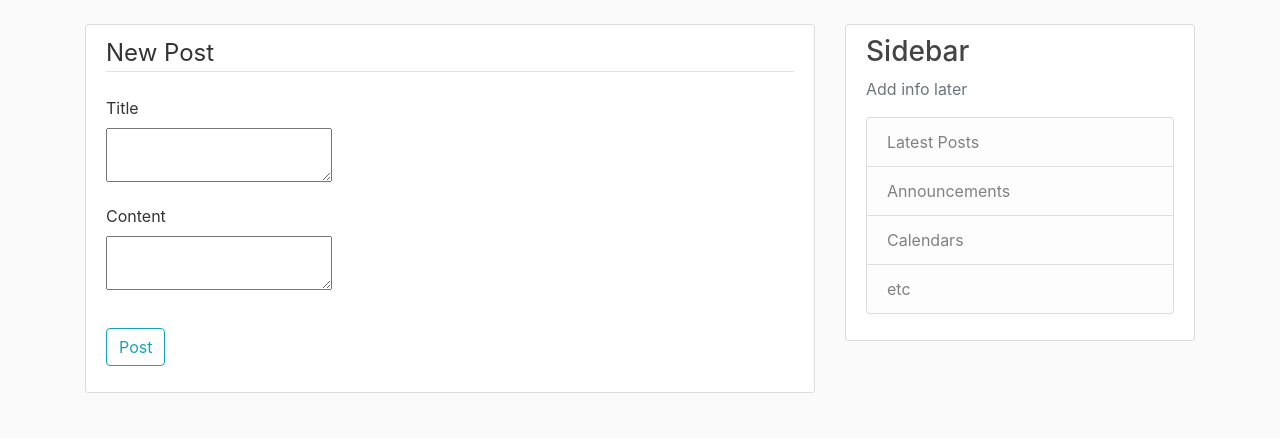
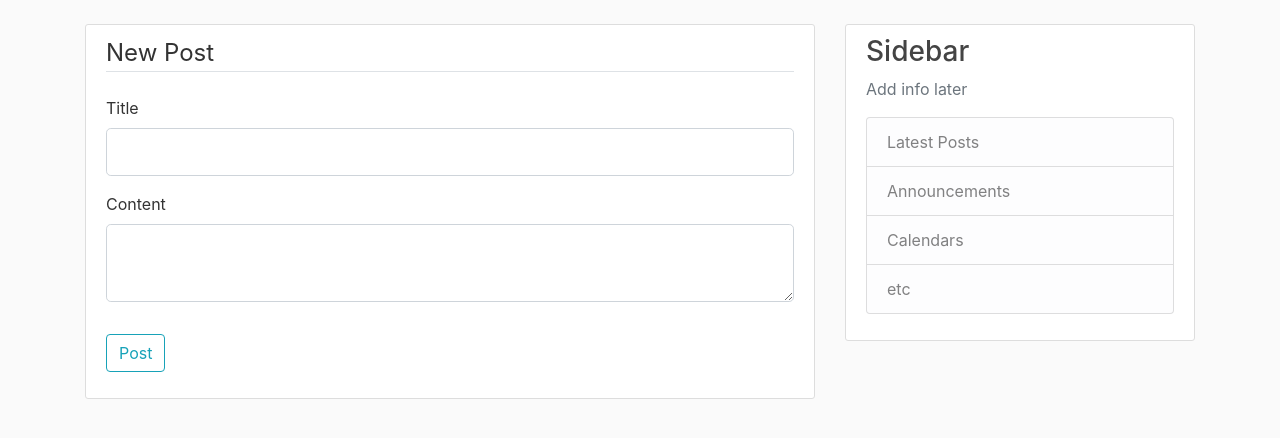
Before and after one commit to alinemokfa/python_flask_blog, a Flask app: page /post/new in a window 1280 px wide. Shown: the part 56-494 px from the top of the page. Run offline with Flask 2, Linux system fonts and the light colour scheme; a user stored in the database is signed in; some libraries are stand-ins or nearby versions.

```diff
--- a/flask_blog/templates/create_post.html
+++ b/flask_blog/templates/create_post.html
@@ -2,13 +2,11 @@
 {% block content %}
 <div class="content-section">
     <form method="POST" action="">
-    <!-- csrf token -->
         {{ form.hidden_tag() }}
         <fieldset class="form-group">
             <legend class="border-bottom mb-4">New Post</legend>
             <div class="form-group">
-        {{ form.title.label(class="from-control-label") }}
-
+                {{ form.title.label(class="form-control-label") }}
                 {% if form.title.errors %}
                     {{ form.title(class="form-control form-control-lg is-invalid") }}
                     <div class="invalid-feedback">
@@ -17,13 +15,11 @@
                         {% endfor %}
                     </div>
                 {% else %}
-          <br>
-          {{ form.content(class="from-control from-control-lg") }}
+                    {{ form.title(class="form-control form-control-lg") }}
                 {% endif %}
             </div>
             <div class="form-group">
-        {{ form.content.label(class="from-control-label") }}
-
+                {{ form.content.label(class="form-control-label") }}
                 {% if form.content.errors %}
                     {{ form.content(class="form-control form-control-lg is-invalid") }}
                     <div class="invalid-feedback">
@@ -32,8 +28,7 @@
                         {% endfor %}
                     </div>
                 {% else %}
-          <br>
-          {{ form.content(class="from-control from-control-lg") }}
+                    {{ form.content(class="form-control form-control-lg") }}
                 {% endif %}
             </div>
         </fieldset>
```
Lines whose indentation alone changed are shown as unchanged.
